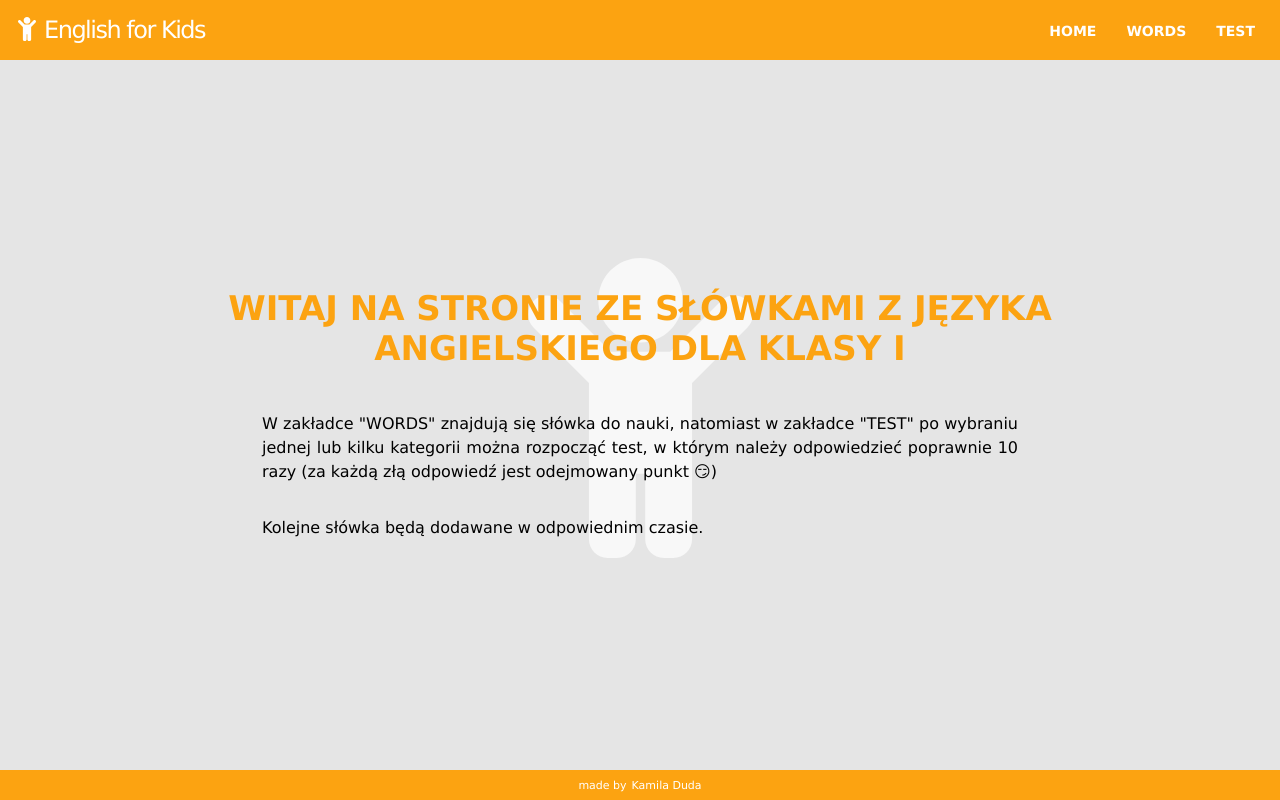
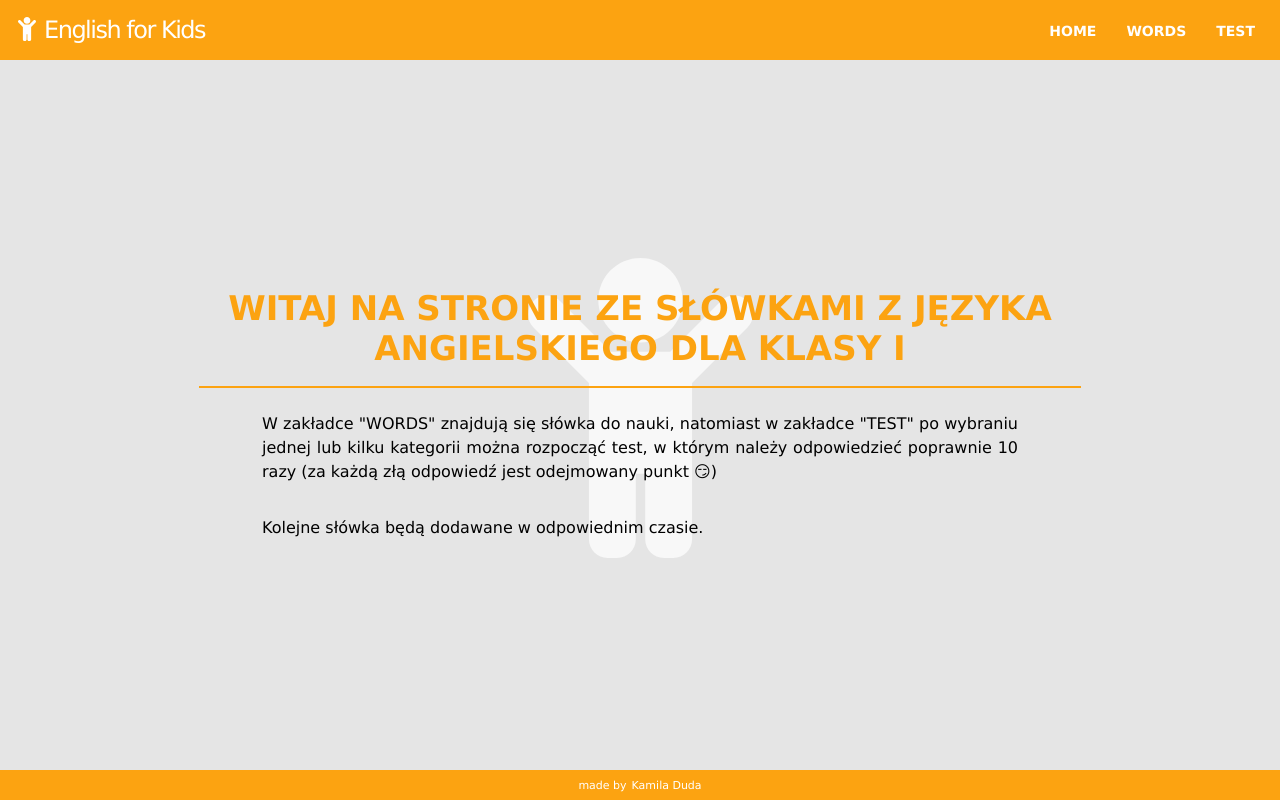
Before and after one commit to kamila-duda/angielski, a React (Create React App) app: page / in a window 1280 px wide. Built offline with nearby package versions, Linux system fonts and the light colour scheme.

Commit message:
added horizontal line in Home Page

```diff
--- a/src/features/HomePage/styled.js
+++ b/src/features/HomePage/styled.js
@@ -5,9 +5,19 @@ export const StyledTitle = styled.h2`
   font-weight: bold;
   text-transform: uppercase;
   font-size: 34px;
-  width: 80%;
+  width: 70%;
   display: flex;
   text-align: center;
+  position: relative;
+  &::after{
+content: "";
+position: absolute;
+width: 100%;
+height: 2px;
+background-color: ${({theme})=>theme.color.middle};
+left: 0;
+bottom: -20px;
+  }
   @media (max-width: ${({ theme }) => theme.breakpoint.s}) {
     font-size: 28px;
   }
```
